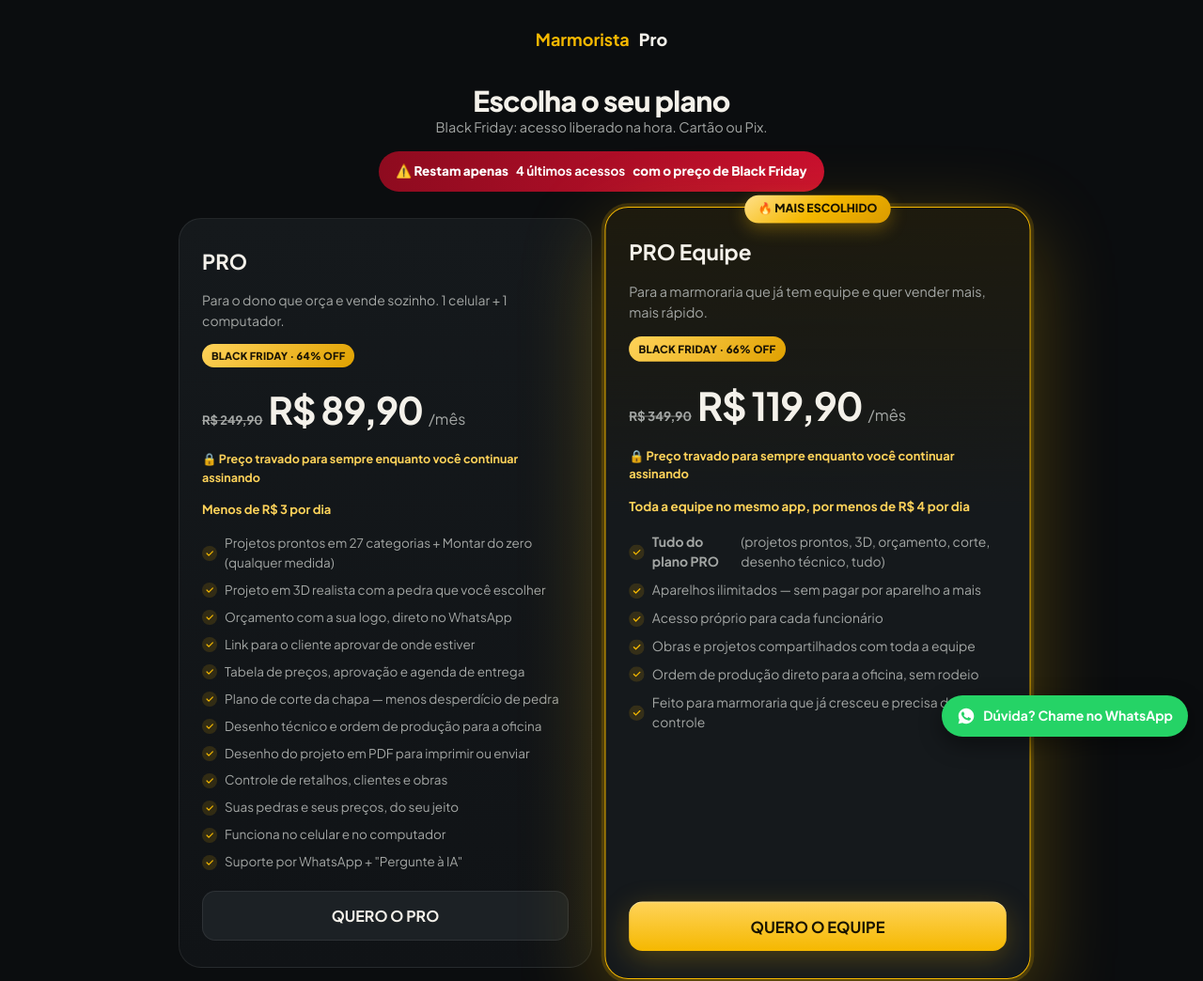
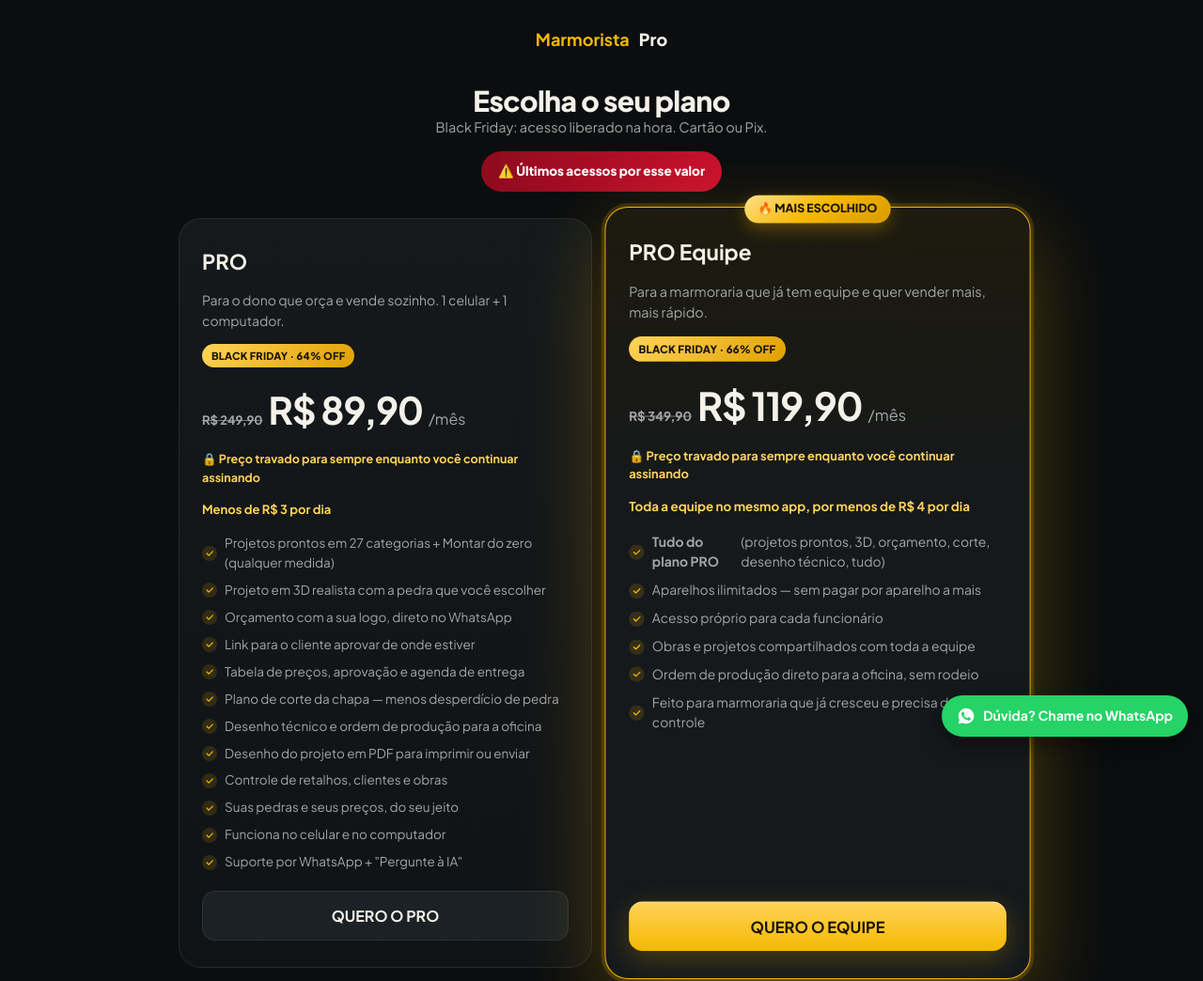
Before and after one commit to pietrorick14-png/escolhaseuplanomarmoristapro, a plain HTML site: page index.html in a window 1280 px wide. Shown: the top 1044 px of the page at 94% size. Drawn offline with Linux system fonts and the light colour scheme.

Commit message:
Aviso de escassez: "Últimos acessos por esse valor"
Co-Authored-By: Claude Opus 5.5 <noreply@anthropic.com>

```diff
--- a/index.html
+++ b/index.html
@@ -103,7 +103,7 @@ h1{text-align:center;font-size:clamp(22px,4vw,30px);font-weight:800;letter-spaci
 <div class="w">
   <h1>Escolha o seu plano</h1>
   <p class="sub">Black Friday: acesso liberado na hora. Cartão ou Pix.</p>
-  <div class="scarcity">⚠️ Restam apenas <b>4 últimos acessos</b> com o preço de Black Friday</div>
+  <div class="scarcity">⚠️ Últimos acessos por esse valor</div>
 </div>
 
 <div class="w plans">
```
